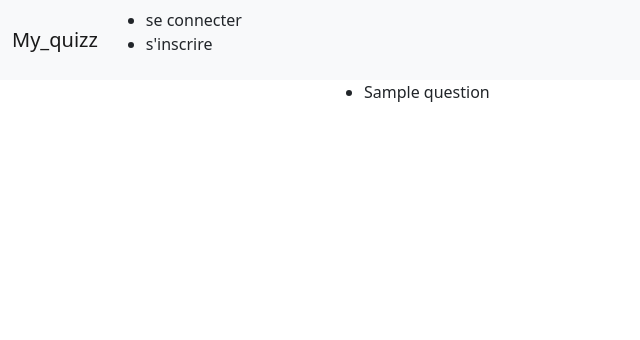
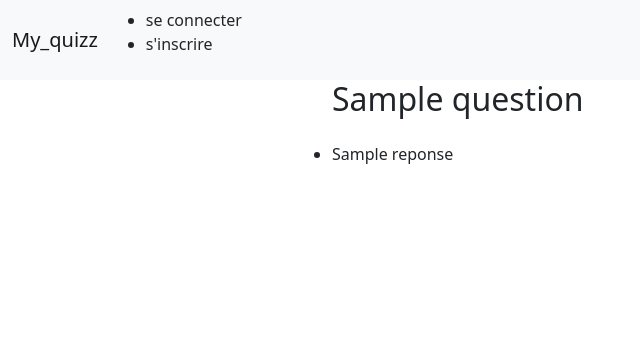
Before and after one commit to mohamadimsa/my_quizz, a Symfony app: template templates/quizz/quizz.html.twig in a window 1280 px wide. Shown: the top 340 px of the page, without its empty margins (0-640 px from the left). Run offline with Twig, Linux system fonts and the light colour scheme; the template is opened without the code that fills it: most values are stand-ins (such as "Sample title", 1, 10 or a date in 2020); some libraries are stand-ins or nearby versions.

Commit message:
recuperation des reponse  associer au question ok

```diff
--- a/templates/quizz/quizz.html.twig
+++ b/templates/quizz/quizz.html.twig
@@ -1,23 +1,33 @@
 {% extends 'base.html.twig' %}
 
-{% block title %}Hello QuizzController!
-{% endblock %}
+{% block title %}Hello QuizzController!{% endblock %}
 
 {% block body %}
 
 <div class="container-fluid">
-		<div class="row">
-			<div class="col-3"></div>
 
-			<div class="col">
+	<div class="row contenue">
+		<div class="col-3 nav-categories"></div>
 
+		<div class="col contenue-central">
+			<div class="row question">
                {% if questions is defined and  questions|length > 0   %}
 					<ul>
 						{% for question in questions %}
-							<li>{{question.question}}</li>
+							<h2>{{question.question}}</h2>
 						{% endfor %}
 					</ul>
 				{% endif %}
+			</div>
+
+
+	        <div class="row reponse">
+				<ul>
+					{% for reponse in reponses %}
+					   	<li>{{reponse.reponse}}
+					{% endfor %}
+				</ul>
+			</div>
 
 		</div>
 	</div>
```
Also changed, not shown: src/Controller/QuizzController.php (+15 -5 lines), templates/home/index.html.twig (+6 -7 lines). Lines whose indentation alone changed are shown as unchanged.
